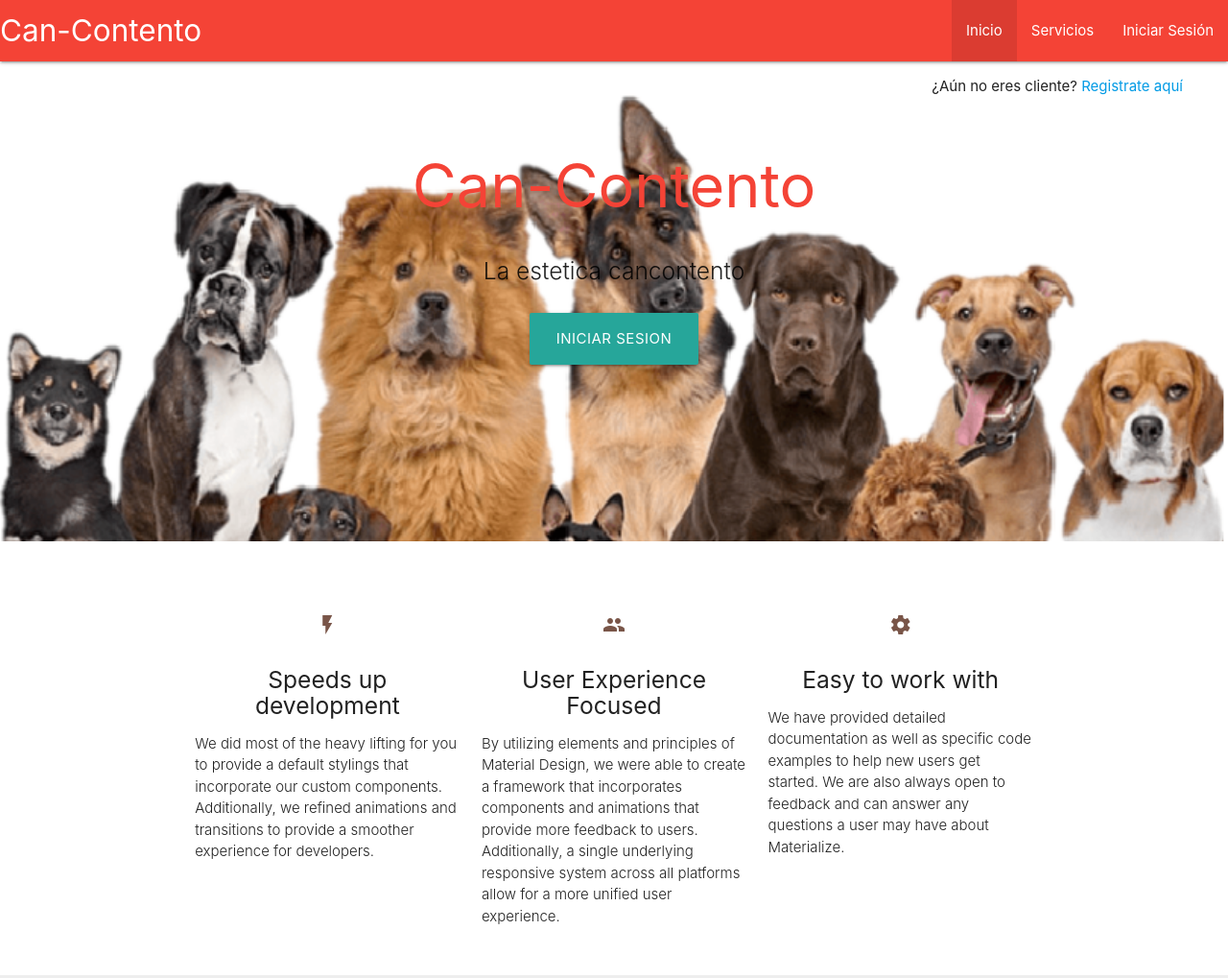
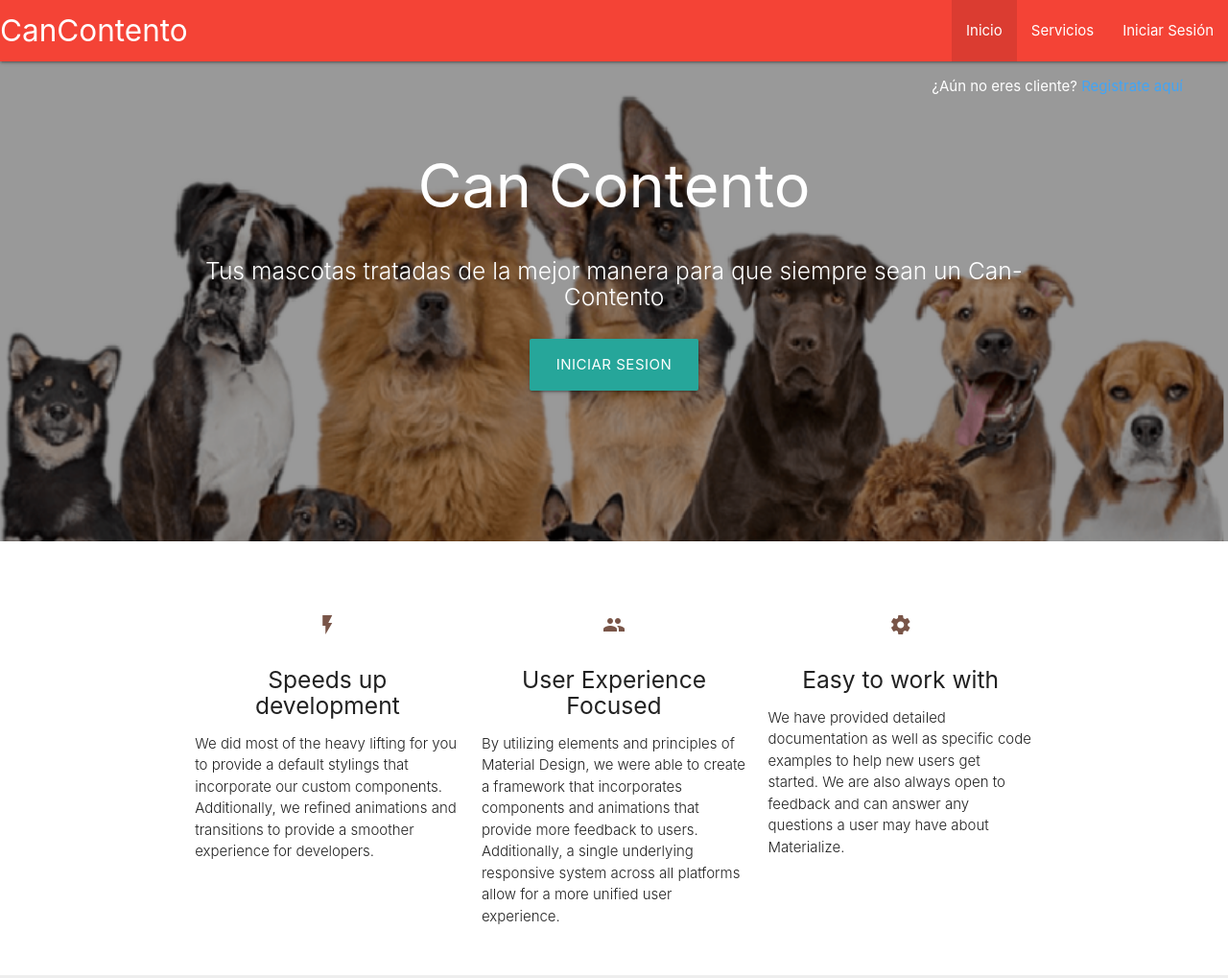
Before and after one commit to jela3105/CanContentoFrontend, a plain HTML site: page index.html in a window 1280 px wide. Shown: the top 1019 px of the page at 96% size. Drawn offline with nearby package versions, Linux system fonts and the light colour scheme.

Commit message:
background fist parallax fixed

```diff
--- a/css/formatos.css
+++ b/css/formatos.css
@@ -1,3 +1,4 @@
-a, h1, h2, h3, h4, h5, h6{
-
-}
+#image-parallax {
+    background-color: rgba(0,0,0,0.8);
+    filter:brightness(0.6);
+  }
--- a/index.html
+++ b/index.html
@@ -20,7 +20,7 @@
     <header>
         <nav>
             <div class="nav-wrapper red">
-                <a href="#" class="brand-logo">Can-Contento</a>
+                <a href="#" class="brand-logo">CanContento</a>
                 <a href="#" data-target="mobile-demo" class="sidenav-trigger">
                     <i class="material-icons">menu</i>
                 </a>
@@ -47,14 +47,14 @@
         <div>
             <div class="row">
                 <div class="col s3 offset-s9">
-                    <p>¿Aún no eres cliente? <a href="#registro" class="modal-trigger">Registrate aquí</a></p>
+                    <p class="white-text">¿Aún no eres cliente? <a href="#registro" class="modal-trigger blue-text text-lighten-1">Registrate aquí</a></p>
                 </div>
             </div>
             <div class="container">
 
-                <h1 class="header center red-text">Can-Contento</h1>
+                <h1 class="header center white-text">Can Contento</h1>
                 <div class="row center">
-                    <h5 class="header col s12 light">La estetica cancontento</h5>
+                    <h5 class="header col s12 light white-text">Tus mascotas tratadas de la mejor manera para que siempre sean un Can-Contento</h5>
                 </div>
                 <div class="row center">
                     <a href="#iniciar-sesion" class="btn-large waves-effect
@@ -63,7 +63,7 @@
                 </div>
             </div>
         </div>
-        <div class="parallax"><img src="images/index/bannerbien.png"></div>
+        <div class="parallax"><img src="images/index/bannerbien.png" id="image-parallax"></div>
     </div>
     <div class="container">
         <div class="section">
```
